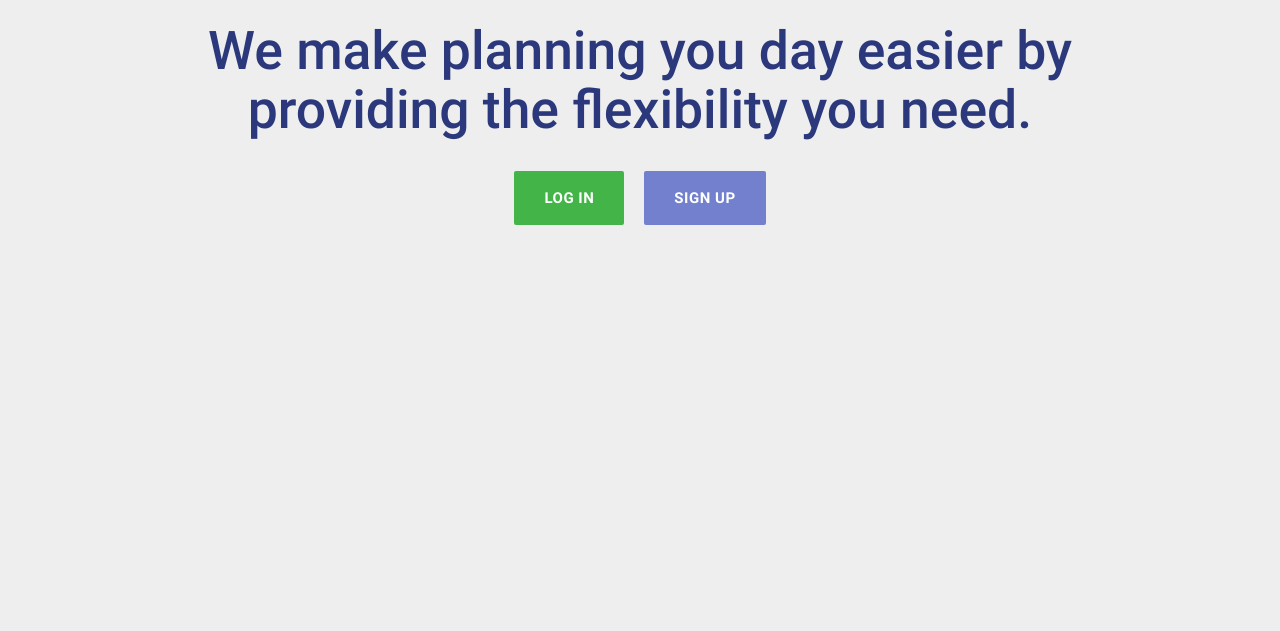
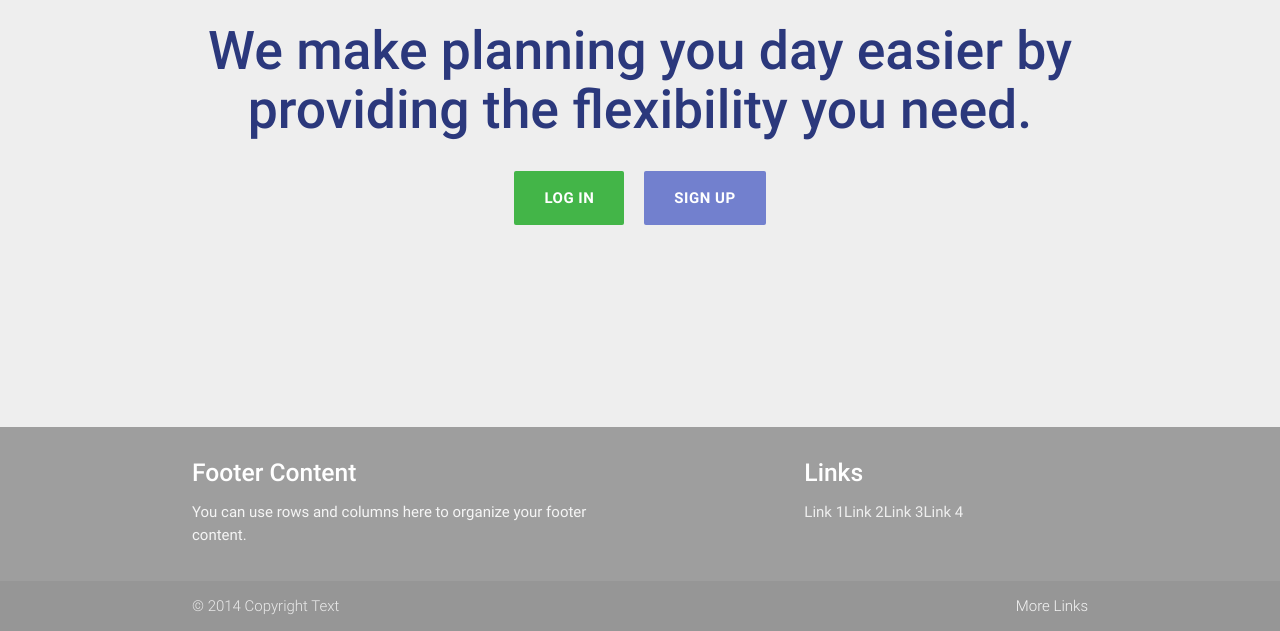
Before and after one commit to davisk4rpi/scheduling-app, a React app in the folder client/: page / in a window 1280 px wide. Shown: the part 169-800 px from the top of the page. Built offline with nearby package versions, Linux system fonts and the light colour scheme; no server answers.

Commit message:
add footer scaffolding

```diff
--- a/client/src/assets/styles/App.scss
+++ b/client/src/assets/styles/App.scss
@@ -25,7 +25,14 @@ $background-color-light: color("grey", "lighten-3");
 @import './oauth-buttons.css';
 @import './events.scss';
 // General
-body {
+#main {
+  flex: 1 0 auto;
+}
+body,
+#root > div {
+  display: flex;
+  min-height: 100vh;
+  flex-direction: column;
   background-color: $background-color-light;
 }
 
--- a/client/src/components/App.js
+++ b/client/src/components/App.js
@@ -6,6 +6,7 @@ import * as actions from '../actions';
 
 import Landing from './Landing';
 import Header from './Header';
+import Footer from './Footer';
 import Login from './Login';
 import Dashboard from './Dashboard';
 import EventNew from './events/EventNew';
@@ -22,7 +23,7 @@ class App extends Component {
         <MuiThemeProvider>
           <div className="">
             <Header />
-            <div className="container">
+            <div className="container" id="main">
               <Route exact path="/" component={Landing} />
               <Route
                 exact
@@ -42,6 +43,7 @@ class App extends Component {
               <Route exact path="/events/new" component={EventNew} />
               <Route exact path="/events/:id/edit" component={EventEdit} />
             </div>
+            <Footer />
           </div>
         </MuiThemeProvider>
       </BrowserRouter>
--- /dev/null
+++ b/client/src/components/Footer.js
@@ -0,0 +1,53 @@
+import React from 'react';
+
+const Footer = () => {
+  return (
+    <footer id="footer" className="page-footer">
+      <div className="container">
+        <div className="row">
+          <div className="col l6 s12">
+            <h5 className="white-text">Footer Content</h5>
+            <p className="grey-text text-lighten-4">
+              You can use rows and columns here to organize your footer content.
+            </p>
+          </div>
+          <div className="col l4 offset-l2 s12">
+            <h5 className="white-text">Links</h5>
+            <ul>
+              <li>
+                <a className="grey-text text-lighten-3" href="#!">
+                  Link 1
+                </a>
+              </li>
+              <li>
+                <a className="grey-text text-lighten-3" href="#!">
+                  Link 2
+                </a>
+              </li>
+              <li>
+                <a className="grey-text text-lighten-3" href="#!">
+                  Link 3
+                </a>
+              </li>
+              <li>
+                <a className="grey-text text-lighten-3" href="#!">
+                  Link 4
+                </a>
+              </li>
+            </ul>
+          </div>
+        </div>
+      </div>
+      <div className="footer-copyright">
+        <div className="container">
+          © 2014 Copyright Text
+          <a className="grey-text text-lighten-4 right" href="#!">
+            More Links
+          </a>
+        </div>
+      </div>
+    </footer>
+  );
+};
+
+export default Footer;
```
Also changed, not shown: client/src/assets/styles/App.css.
